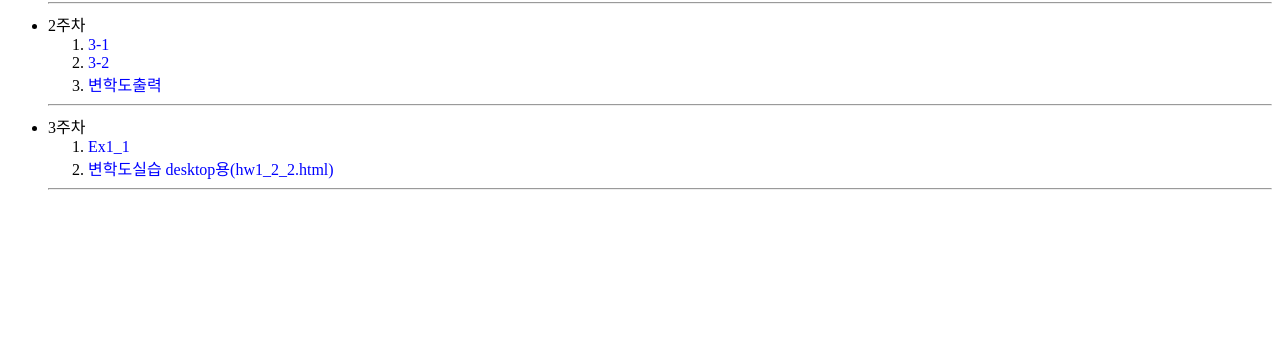
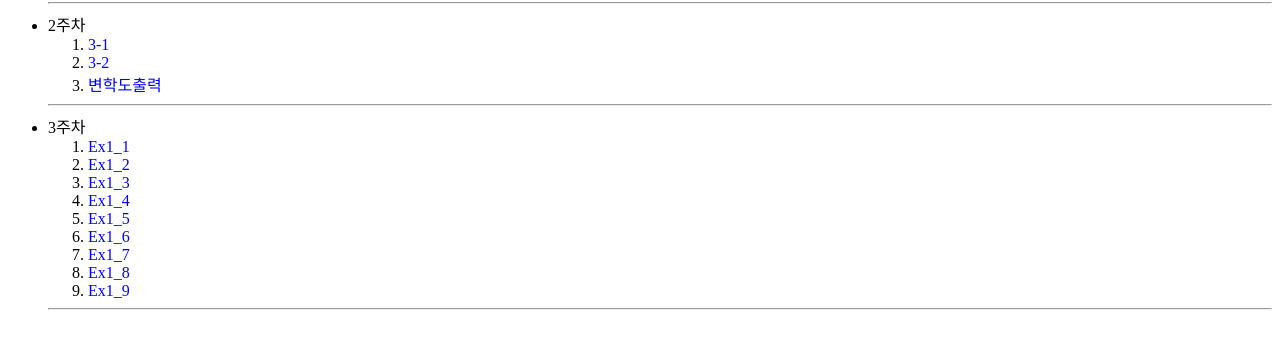
Before and after one commit to eunbin8563/eunbin8563.github.io, a plain HTML site: page java/index.html in a window 1280 px wide. Shown: the part 87-436 px from the top of the page. Drawn offline with Linux system fonts and the light colour scheme.

Commit message:
Update index.html

```diff
--- a/java/index.html
+++ b/java/index.html
@@ -19,7 +19,15 @@
   <li> 3주차 </li>
   <ol>
   <li><a href="https://eunbin8563.github.io/java/20220302.html">Ex1_1</a></li>
-  <li><a href="https://eunbin8563.github.io/java/hw1_2_2.html">변학도실습 desktop용(hw1_2_2.html)</a></li>
+  <li><a href="https://eunbin8563.github.io/java/hw1_2_2.html">Ex1_2</a></li>
+  <li><a href="https://eunbin8563.github.io/java/hw1_2_2.html">Ex1_3</a></li>
+  <li><a href="https://eunbin8563.github.io/java/hw1_2_2.html">Ex1_4</a></li>
+  <li><a href="https://eunbin8563.github.io/java/hw1_2_2.html">Ex1_5</a></li>
+  <li><a href="https://eunbin8563.github.io/java/hw1_2_2.html">Ex1_6</a></li>
+  <li><a href="https://eunbin8563.github.io/java/hw1_2_2.html">Ex1_7</a></li>
+  <li><a href="https://eunbin8563.github.io/java/hw1_2_2.html">Ex1_8</a></li>
+  <li><a href="https://eunbin8563.github.io/java/hw1_2_2.html">Ex1_9</a></li>
+
   </ol><hr/>
   </ul>
 </body></html>
```
